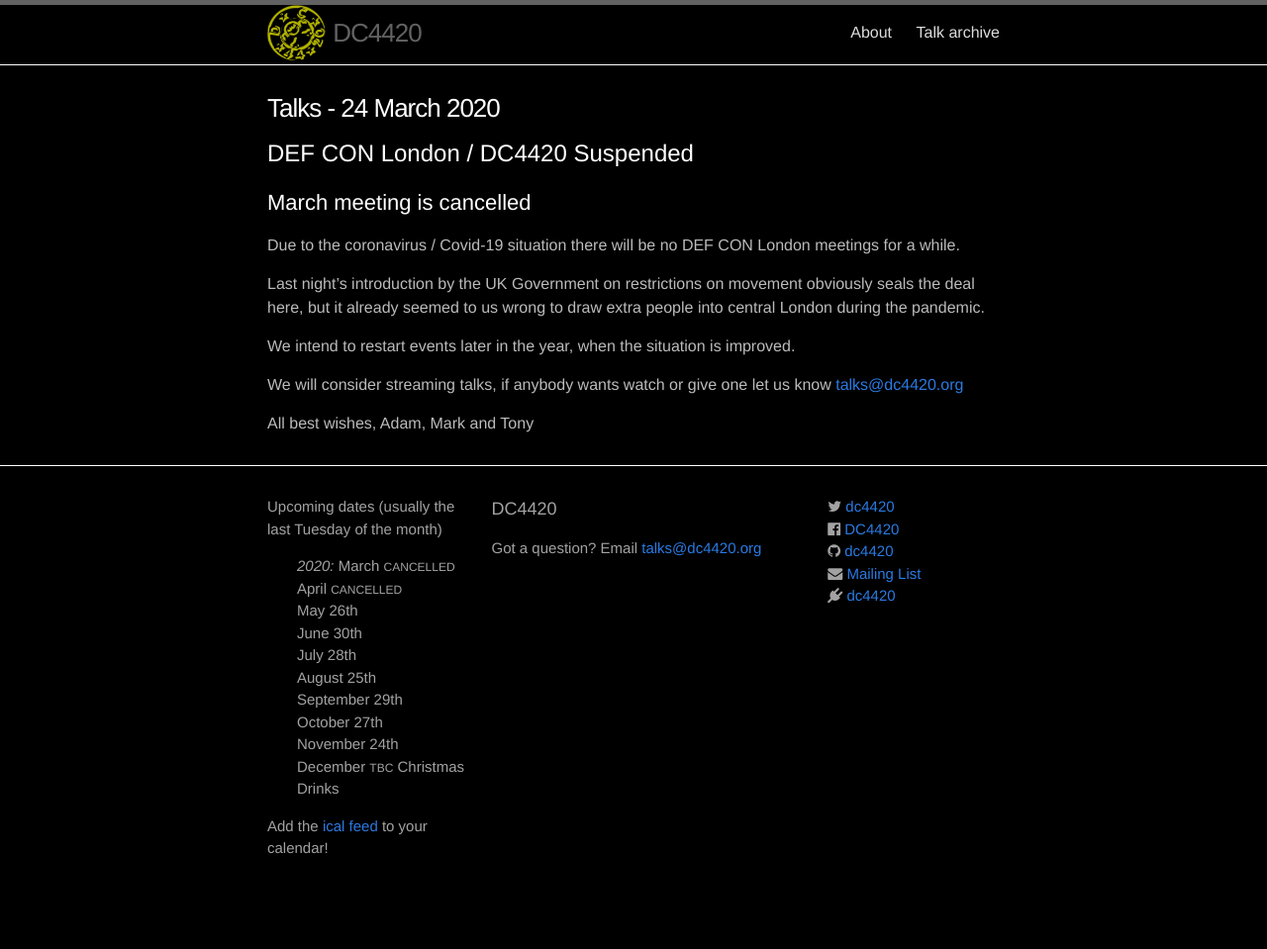
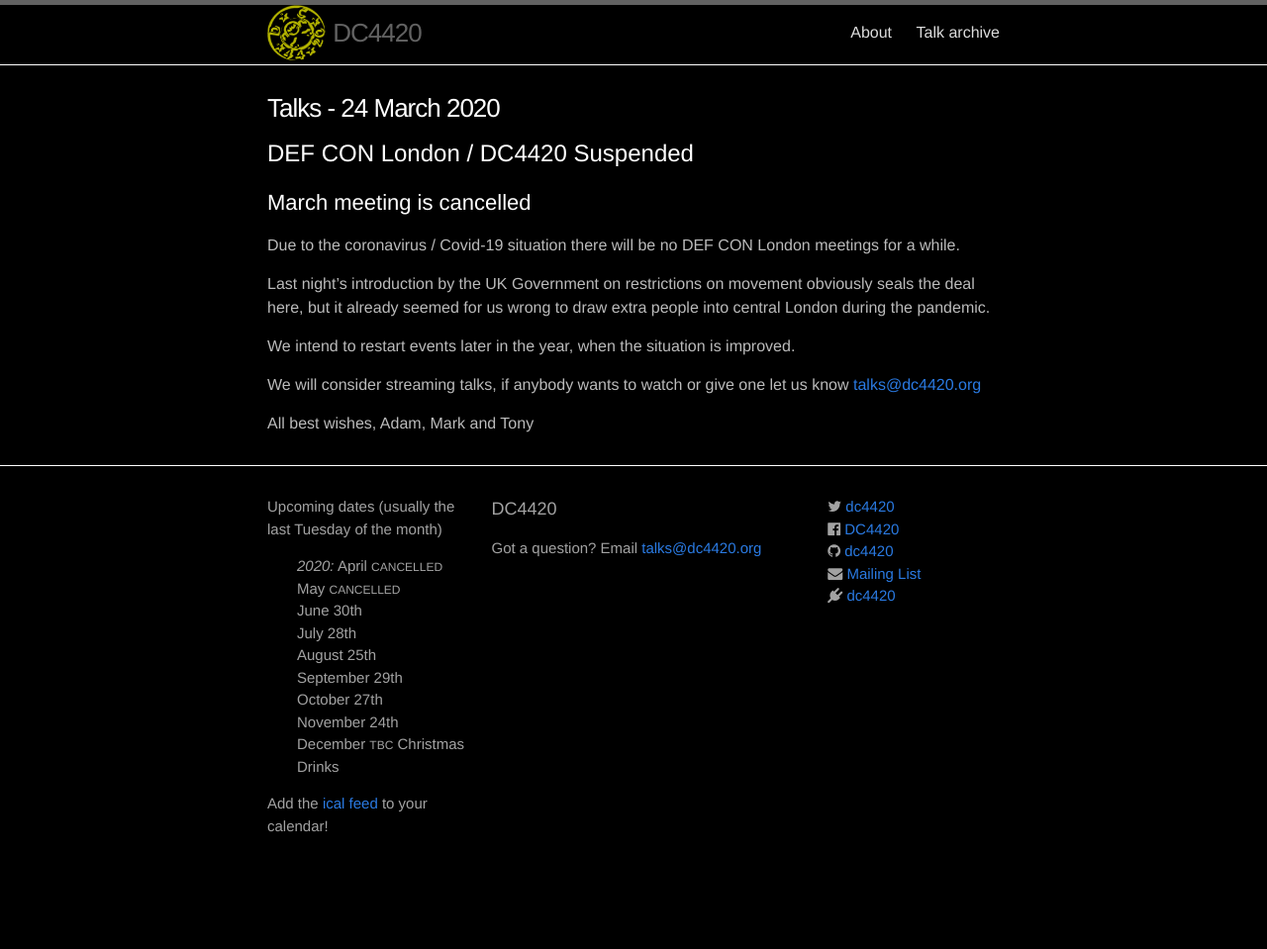
Before and after one commit to dc4420/website, a Jekyll site: the page built from _posts/2020-03-24-talks.markdown, in a window 1280 px wide. Shown: the whole page at 99% size. Built offline with Jekyll 4.4.1, drawn with Linux system fonts in a browser that asks for light colours; nearby versions of some CDN libraries; after the commit the page ends 936 px from its top, so only the background shows below that.

Commit message:
update footer, grammar fix March post
remove March's cancelled evet from the footer, mark May event as Cancelled.

```diff
--- a/_includes/footer.html
+++ b/_includes/footer.html
@@ -7,9 +7,8 @@
       <div class="footer-col  footer-col-1">
         <p class="text">Upcoming dates (usually the last Tuesday of the month)</p>
         <ul class="future-events">
-          <li><em>2020:</em> March <i class="small-caps">CANCELLED</i></li>
-          <li>April <i class="small-caps">CANCELLED</i></li>
-          <li>May 26th</li>
+          <li><em>2020:</em> April <i class="small-caps">CANCELLED</i></li>
+          <li>May <i class="small-caps">CANCELLED</i></li>
           <li>June 30th</li>
           <li>July 28th</li>
           <li>August 25th</li>
--- a/_posts/2020-03-24-talks.markdown
+++ b/_posts/2020-03-24-talks.markdown
@@ -10,11 +10,11 @@
 
 Due to the coronavirus / Covid-19 situation there will be no DEF CON London meetings for a while.
 
-Last night's introduction by the UK Government on restrictions on movement obviously seals the deal here, but it already seemed to us wrong to draw extra people into central London during the pandemic.
+Last night's introduction by the UK Government on restrictions on movement obviously seals the deal here, but it already seemed for us wrong to draw extra people into central London during the pandemic.
 
 We intend to restart events later in the year, when the situation is improved.
 
-We will consider streaming talks, if anybody wants watch or give one let us know [{{ site.email }}](mailto:{{ site.email }})
+We will consider streaming talks, if anybody wants to watch or give one let us know [{{ site.email }}](mailto:{{ site.email }})
 
 All best wishes,
 Adam, Mark and Tony
```
